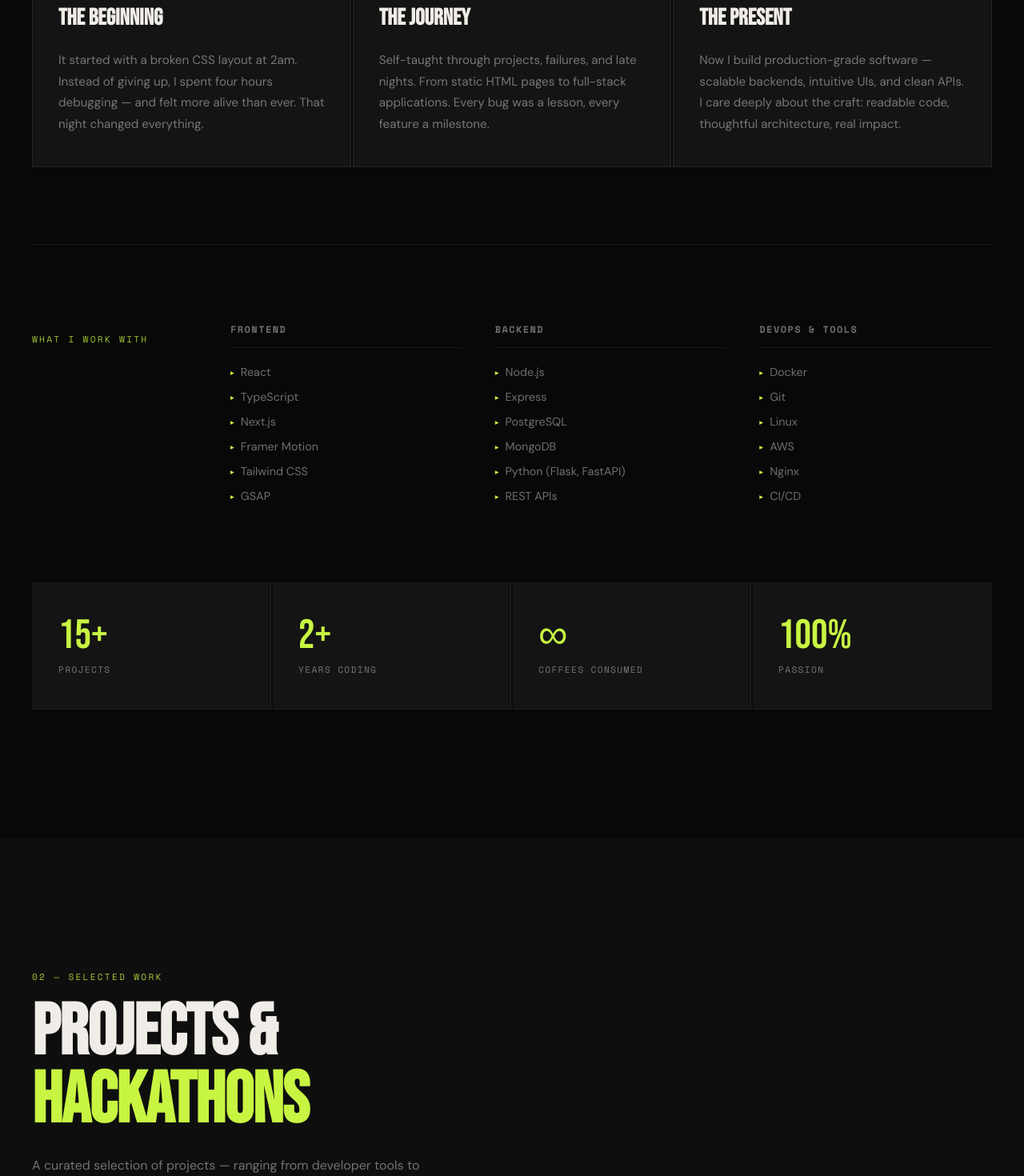
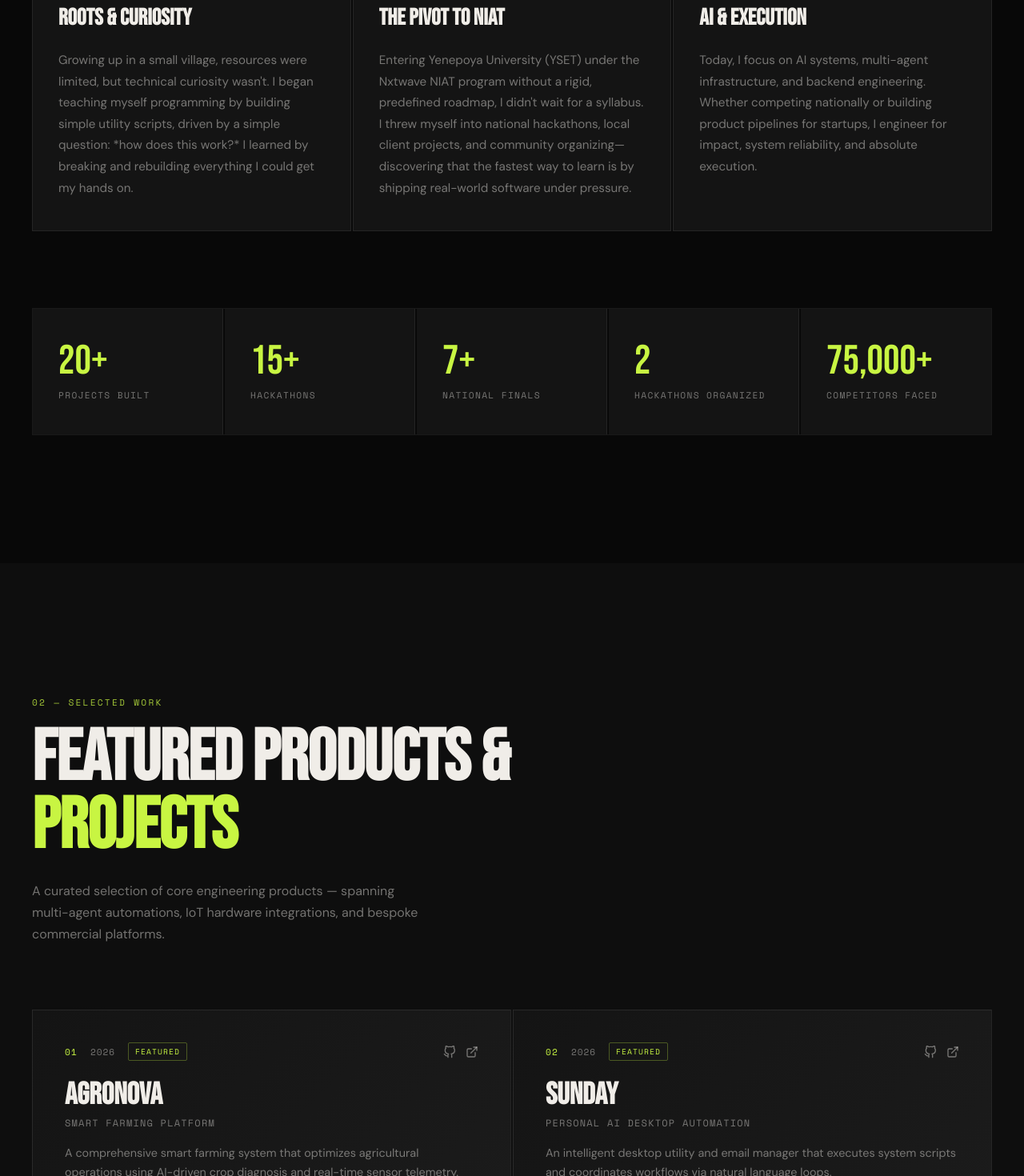
Before and after one commit to abbysallord/dhanush-shenoy-h, a React (Vite) app: page / in a window 1280 px wide. Shown: the part 1330-2800 px from the top of the page at 80% size. Built offline with nearby package versions, Linux system fonts and the light colour scheme.

Commit message:
refactor: consume central portfolioData in core sections

```diff
--- a/src/components/About.css
+++ b/src/components/About.css
@@ -157,7 +157,7 @@
 /* Stats */
 .stats-strip {
   display: grid;
-  grid-template-columns: repeat(4, 1fr);
+  grid-template-columns: repeat(5, 1fr);
   gap: 2px;
   margin-top: 6rem;
   border: 1px solid var(--border);
@@ -200,13 +200,22 @@
   .story-grid { grid-template-columns: 1fr; }
   .skills-block { grid-template-columns: 1fr; }
   .skills-grid { grid-template-columns: repeat(2, 1fr); }
-  .stats-strip { grid-template-columns: repeat(2, 1fr); }
-  .stat-item:nth-child(2) { border-right: none; }
-  .stat-item:nth-child(3) { border-right: 1px solid var(--border); }
+  .stats-strip { grid-template-columns: repeat(3, 1fr); }
+  .stat-item { border-right: 1px solid var(--border) !important; }
+  .stat-item:nth-child(3) { border-right: none !important; }
+  .stat-item:last-child { border-right: none !important; }
 }
 
 @media (max-width: 600px) {
   .skills-grid { grid-template-columns: 1fr; }
+  .stats-strip { grid-template-columns: repeat(2, 1fr); }
+  .stat-item { border-right: 1px solid var(--border) !important; border-bottom: 1px solid var(--border); }
+  .stat-item:nth-child(2n) { border-right: none !important; }
+  .stat-item:last-child { border-right: none !important; border-bottom: none; }
+}
+
+@media (max-width: 480px) {
   .stats-strip { grid-template-columns: 1fr; }
   .stat-item { border-right: none !important; border-bottom: 1px solid var(--border); }
+  .stat-item:last-child { border-bottom: none; }
 }
--- a/src/components/About.jsx
+++ b/src/components/About.jsx
@@ -1,32 +1,72 @@
-import { useRef } from 'react';
+import { useRef, useEffect, useState } from 'react';
 import { useGSAP } from '@gsap/react';
 import gsap from 'gsap';
 import { ScrollTrigger } from 'gsap/ScrollTrigger';
-import { useStaggerReveal } from '../hooks/useReveal';
 import './About.css';
 
 gsap.registerPlugin(ScrollTrigger);
 
-// ── CONFIG ───────────────────────────────────────────────────────
-const STORY = [
-  { num: '01', title: 'The Beginning', text: "It started with a broken CSS layout at 2am. Instead of giving up, I spent four hours debugging — and felt more alive than ever. That night changed everything." },
-  { num: '02', title: 'The Journey', text: "Self-taught through projects, failures, and late nights. From static HTML pages to full-stack applications. Every bug was a lesson, every feature a milestone." },
-  { num: '03', title: 'The Present', text: "Now I build production-grade software — scalable backends, intuitive UIs, and clean APIs. I care deeply about the craft: readable code, thoughtful architecture, real impact." },
-];
+import { STORY_STAGES as STORY, STATS } from '../data/portfolioData';
 
-const SKILLS = [
-  { cat: 'Frontend', items: ['React', 'TypeScript', 'Next.js', 'Framer Motion', 'Tailwind CSS', 'GSAP'] },
-  { cat: 'Backend', items: ['Node.js', 'Express', 'PostgreSQL', 'MongoDB', 'Python (Flask, FastAPI)', 'REST APIs'] },
-  { cat: 'DevOps & Tools', items: ['Docker', 'Git', 'Linux', 'AWS', 'Nginx', 'CI/CD'] },
-];
-// ─────────────────────────────────────────────────────────────────
+
+function AnimatedCounter({ value, suffix = '', label }) {
+  const [count, setCount] = useState(0);
+  const ref = useRef(null);
+  const hasRun = useRef(false);
+
+  useEffect(() => {
+    const observer = new IntersectionObserver(
+      (entries) => {
+        const [entry] = entries;
+        if (entry.isIntersecting && !hasRun.current) {
+          hasRun.current = true;
+          const end = parseInt(value, 10);
+          if (isNaN(end)) return;
+
+          let startTime = null;
+          const duration = 1500; // ms
+
+          const animate = (timestamp) => {
+            if (!startTime) startTime = timestamp;
+            const progress = Math.min((timestamp - startTime) / duration, 1);
+            const current = Math.floor(progress * end);
+            setCount(current);
+
+            if (progress < 1) {
+              requestAnimationFrame(animate);
+            } else {
+              setCount(end);
+            }
+          };
+          requestAnimationFrame(animate);
+        }
+      },
+      { threshold: 0.1 }
+    );
+
+    const el = ref.current;
+    if (el) observer.observe(el);
+    return () => {
+      if (el) observer.unobserve(el);
+    };
+  }, [value]);
+
+  return (
+    <div className="stat-item" ref={ref}>
+      <span className="stat-num">
+        {count.toLocaleString()}
+        {suffix}
+      </span>
+      <span className="stat-label">{label}</span>
+    </div>
+  );
+}
 
 export default function About() {
   const sectionRef = useRef(null);
-  const staggerRef = useStaggerReveal(0.08);
 
   useGSAP(() => {
-    // Horizontal scroll-driven number animation
+    // Large background title parallax
     gsap.fromTo('.about-big-number', {
       x: -60,
       opacity: 0,
@@ -56,7 +96,6 @@ export default function About() {
         start: 'top 75%',
       }
     });
-
   }, { scope: sectionRef });
 
   return (
@@ -83,43 +122,10 @@ export default function About() {
           ))}
         </div>
 
-        {/* Divider */}
-        <div className="h-rule" style={{ margin: '6rem 0' }} />
-
-        {/* Skills */}
-        <div className="skills-block">
-          <div className="skills-label">
-            <span className="label">What I work with</span>
-          </div>
-          <div className="skills-grid" ref={staggerRef}>
-            {SKILLS.map(({ cat, items }) => (
-              <div key={cat} className="skill-group reveal" data-stagger>
-                <h4 className="skill-cat">{cat}</h4>
-                <ul className="skill-list">
-                  {items.map(item => (
-                    <li key={item} className="skill-item">
-                      <span className="skill-bullet">▸</span>
-                      {item}
-                    </li>
-                  ))}
-                </ul>
-              </div>
-            ))}
-          </div>
-        </div>
-
-        {/* Stats */}
+        {/* Stats Strip with Animated Counters */}
         <div className="stats-strip">
-          {[
-            { num: '15+', label: 'Projects' },
-            { num: '2+', label: 'Years coding' },
-            { num: '∞', label: 'Coffees consumed' },
-            { num: '100%', label: 'Passion' },
-          ].map(({ num, label }) => (
-            <div key={label} className="stat-item">
-              <span className="stat-num">{num}</span>
-              <span className="stat-label">{label}</span>
-            </div>
+          {STATS.map(({ value, suffix, label }) => (
+            <AnimatedCounter key={label} value={value} suffix={suffix} label={label} />
           ))}
         </div>
 
--- a/src/components/Experience.jsx
+++ b/src/components/Experience.jsx
@@ -7,42 +7,8 @@ import './Experience.css';
 gsap.registerPlugin(ScrollTrigger);
 
 // ── CONFIG ───────────────────────────────────────────────────────
-const EXPERIENCES = [
-  {
-    period: '2026 — Present',
-    role: 'Project Lead',
-    company: 'CardioNerve & AgroNova',
-    type: 'Full-time',
-    desc: 'Leading the development of two distinct SaaS platforms: CardioNerve, a specialized cardiac care management system, and AgroNova, an agricultural technology solution. Responsibilities include full-stack development, cloud infrastructure management, and guiding junior developers through complex technical challenges.',
-    highlights: ['40% performance improvement on core API', 'Led migration to Next.js', 'Built internal design system'],
-  },
-  {
-    period: '2025 - 2026',
-    role: 'Hackathons',
-    company: '7+ Hackathons participated',
-    type: 'Part-time',
-    desc: 'Participated in various hackathons and built a number of projects that was given to me as assignments',
-    highlights: ['Participated in Vibeathon - Polaris & REPLIT', 'Participated in state-level Buildathon and got selected as finalist in Delhi', 'Participated in CodeSprint 2026', 'participated in Base44 & MurfAI workshops'],
-  },
-  {
-    period: 'Summer 2025',
-    role: 'Campus Ambassador',
-    company: 'Techfest, IIT Bombay',
-    type: 'Part-time',
-    desc: 'Leading the promotion of India’s largest college tech fest, IIT Bombay Techfest, across campuses. Also built a number of projects that was given to me as assignments',
-    highlights: ['5+ projects', 'Learnt GSAP animation system', 'React performance audits'],
-  },
-];
+import { EXPERIENCES, EDUCATION } from '../data/portfolioData';
 
-const EDUCATION = [
-  {
-    period: '2025 — Present',
-    degree: 'B.Tech Computer Science',
-    institution: 'University: Yenepoya School of Engineering and Technology (YSET)',
-    industryPartner: 'Industry Partner: Nxtwave of Innovation and Advanced Technologies (NIAT)',
-    note: 'Focused on web development, AI/ML, and hackathons.',
-  },
-];
 // ─────────────────────────────────────────────────────────────────
 
 export default function Experience() {
--- a/src/components/Hero.jsx
+++ b/src/components/Hero.jsx
@@ -3,14 +3,15 @@ import { useGSAP } from '@gsap/react';
 import gsap from 'gsap';
 import './Hero.css';
 
-// ── CONFIG — replace with your own info ──────────────────────────
-const NAME_FIRST = 'Dhanush';
-const NAME_LAST = 'Shenoy H';
-const TAGLINE = 'I build & contribute for things I love';
-const SUBTITLE = "Full Stack Developer — turning complex problems into elegant, performant software.";
-const LOCATION = 'Mangaluru, India';
+import { PROFILE } from '../data/portfolioData';
+
+const NAME_FIRST = PROFILE.name.first;
+const NAME_LAST = PROFILE.name.last;
+const TAGLINE = PROFILE.tagline;
+const SUBTITLE = `${PROFILE.role} — turning complex problems into elegant, performant software.`;
+const LOCATION = PROFILE.location;
 const STATUS = { text: 'Open to work', active: true };
-// ─────────────────────────────────────────────────────────────────
+
 
 function SplitText({ text, className, delay = 0 }) {
   return (
--- a/src/components/Projects.jsx
+++ b/src/components/Projects.jsx
@@ -2,95 +2,16 @@ import { useRef, useState } from 'react';
 import { useGSAP } from '@gsap/react';
 import gsap from 'gsap';
 import { ScrollTrigger } from 'gsap/ScrollTrigger';
-import { FiGithub, FiExternalLink } from 'react-icons/fi';
+import { FiGithub, FiExternalLink, FiPlus, FiMinus } from 'react-icons/fi';
 import './Projects.css';
 
 gsap.registerPlugin(ScrollTrigger);
 
-// ── CONFIG — Replace with your actual projects ────────────────────
-const PROJECTS = [
-  {
-    id: '01',
-    title: 'OpenAI Buildathon Finalist',
-    subtitle: 'among top 90 teams from 75,000',
-    desc: 'I was selected as finalist in OpenAI Buildathon 2026, a national hackathon for AI and machine learning enthusiasts, which was held in Delhi as pre-summit event for the AI Impact Summit 2026. Showcased AgroNova there.',
-    tags: ['AI', 'OpenAI', 'Hackathon', 'AgroNova'],
-    github: 'https://github.com/abbysallord/AgroNova',
-    live: 'https://drive.google.com/file/d/1Jg11Uuvwnr3qBWS0zRIpZAjBx3RkNLIn/view?usp=sharing',
-    featured: false,
-    hackathon: true,
-    year: '2026',
-    accent: '#c8f542',
-  },
-  {
-    id: '02',
-    title: 'checkDK',
-    subtitle: 'power up your DevOps',
-    desc: 'This tool will help DevOps engineers with proactive monitoring and prediction of cluster failures, thereby saving themselves a lot of time. Available in npmjs.com and pypi.org',
-    tags: ['React', 'Tailwind', 'AWS', 'FastAPI', 'ML', 'PyTorch', 'JWT'],
-    github: 'https://github.com/abbysallord/Portfolio',
-    live: 'https://dhanush-porfolio.netlify.app/',
-    featured: false,
-    hackathon: false,
-    year: '2025',
-    accent: '#ff9564',
-  },
-  {
-    id: '03',
-    title: 'AgroNova',
-    subtitle: 'Smart Farming Platform',
-    desc: 'A comprehensive smart farming platform designed to optimize agricultural operations through real-time data analytics, IoT integration, and predictive modeling.',
-    tags: ['Next.js', 'Shadcn UI', 'Tailwind CSS', 'PostgreSQL', 'GSAP'],
-    github: 'https://github.com/abbysallord/AgroNova',
-    live: 'https://www.agronova.in/',
-    featured: true,
-    hackathon: false,
-    year: '2026',
-    accent: '#c8f542',
-  },
-  {
-    id: '04',
-    title: 'Srinathon 2nd Prize',
-    subtitle: 'secured 2nd in Srinathon 2025',
-    desc: 'I & team won 2nd prize in Srinathon 2025, a national hackathon, which was held in Mangalore.',
-    tags: ['Srinathon', '2nd Prize', 'AI'],
-    github: '',
-    live: 'https://drive.google.com/file/d/1l1HWOCCLOnK-V3hvnWQuew_lq5cC0SpY/view?usp=sharing',
-    featured: false,
-    hackathon: true,
-    year: '2025',
-    accent: '#c8f542',
-  },
-  {
-    id: '05',
-    title: 'DrugSecure',
-    subtitle: 'A QC Platform for drugs',
-    desc: 'A QC platform for pharmaceutical industry designed to ensure the authenticity and traceability of drugs from manufacturer to consumer.',
-    tags: ['React.js', 'Node.js', 'K-Means Clustering', 'Machine Learning'],
-    github: 'https://github.com/abbysallord/drug-secure',
-    live: 'https://drugsecure.vercel.app/',
-    featured: true,
-    hackathon: false,
-    year: '2026',
-    accent: '#64c8ff',
-  },
-  {
-    id: '06',
-    title: 'AI Chef',
-    subtitle: 'built for pg students',
-    desc: 'A website that helps you find the best recipes for the ingredients you have.',
-    tags: ['React.js', 'HuggingFace API', 'Tailwind CSS'],
-    github: 'https://github.com/abbysallord/AI-Chef',
-    live: 'https://ai-chefbot.netlify.app/',
-    hackathon: false,
-    featured: false,
-    year: '2025',
-    accent: '#b642f5',
-  },
-];
-// ─────────────────────────────────────────────────────────────────
+import { PROJECTS } from '../data/portfolioData';
 
-function ProjectCard({ project, index }) {
+
+
+function ProjectCard({ project }) {
   const [hovered, setHovered] = useState(false);
 
   return (
@@ -105,16 +26,15 @@ function ProjectCard({ project, index }) {
           <span className="proj-id">{project.id}</span>
           <span className="proj-year">{project.year}</span>
           {project.featured && <span className="proj-badge">Featured</span>}
-          {project.hackathon && <span className="proj-badge">Hackathon</span>}
         </div>
         <div className="card-links">
           {project.github && (
-            <a href={project.github} target="_blank" rel="noreferrer" className="card-link" aria-label="GitHub">
+            <a href={project.github} target="_blank" rel="noreferrer" className="card-link" aria-label="GitHub" data-cursor="hover">
               <FiGithub size={16} />
             </a>
           )}
           {project.live && (
-            <a href={project.live} target="_blank" rel="noreferrer" className="card-link" aria-label="Live">
+            <a href={project.live} target="_blank" rel="noreferrer" className="card-link" aria-label="Live" data-cursor="hover">
               <FiExternalLink size={16} />
             </a>
           )}
@@ -144,7 +64,7 @@ function ProjectCard({ project, index }) {
       {/* Hover glow */}
       <div
         className="card-glow"
-        style={{ '--card-accent': project.accent, opacity: hovered ? 1 : 0 }}
+        style={{ '--card-accent': project.accent, opacity: hovered ? 0.08 : 0 }}
       />
     </article>
   );
@@ -152,23 +72,16 @@ function ProjectCard({ project, index }) {
 
 export default function Projects() {
   const sectionRef = useRef(null);
+  const [showAll, setShowAll] = useState(false);
+
+  const featuredProjects = PROJECTS.filter(p => p.featured);
+  const otherProjects = PROJECTS.filter(p => !p.featured);
+  const displayedProjects = showAll ? [...featuredProjects, ...otherProjects] : featuredProjects;
 
   useGSAP(() => {
-    gsap.fromTo('.project-card', {
-      opacity: 0,
-      y: 60,
-    }, {
-      opacity: 1,
-      y: 0,
-      duration: 0.9,
-      stagger: 0.12,
-      ease: 'power3.out',
-      scrollTrigger: {
-        trigger: '.projects-grid',
-        start: 'top 75%',
-      }
-    });
-  }, { scope: sectionRef });
+    // Re-run scrolltrigger animations on card load
+    ScrollTrigger.refresh();
+  }, [showAll]);
 
   return (
     <section id="projects" className="section projects-section" ref={sectionRef}>
@@ -176,24 +89,43 @@ export default function Projects() {
         <div className="section-header">
           <span className="label">02 — Selected Work</span>
           <h2 className="section-title" style={{ marginTop: '1rem' }}>
-            Projects &<br /><em>Hackathons</em>
+            Featured Products &<br /><em>Projects</em>
           </h2>
           <p className="projects-intro">
-            A curated selection of projects — ranging from developer tools to SaaS platforms.
-            Each one solved a real problem.
+            A curated selection of core engineering products — spanning multi-agent automations,
+            IoT hardware integrations, and bespoke commercial platforms.
           </p>
         </div>
 
         <div className="projects-grid">
-          {PROJECTS.map((project, i) => (
-            <ProjectCard key={project.id} project={project} index={i} />
+          {displayedProjects.map((project) => (
+            <ProjectCard key={project.id} project={project} />
           ))}
         </div>
 
         <div className="projects-footer">
-          <a href="https://github.com/abbysallord" target="_blank" rel="noreferrer" className="btn-ghost">
+          <button
+            className="btn-ghost"
+            onClick={() => setShowAll(!showAll)}
+            data-cursor="hover"
+            style={{ display: 'inline-flex', alignItems: 'center', gap: '0.6rem', cursor: 'pointer', background: 'transparent' }}
+          >
+            {showAll ? (
+              <>
+                <FiMinus size={16} />
+                Collapse Archive
+              </>
+            ) : (
+              <>
+                <FiPlus size={16} />
+                View Project Archive
+              </>
+            )}
+          </button>
+
+          <a href="https://github.com/abbysallord" target="_blank" rel="noreferrer" className="btn-ghost" data-cursor="hover" style={{ marginLeft: '1rem' }}>
             <FiGithub size={16} />
-            See more on GitHub
+            GitHub Profile
           </a>
         </div>
       </div>
```
